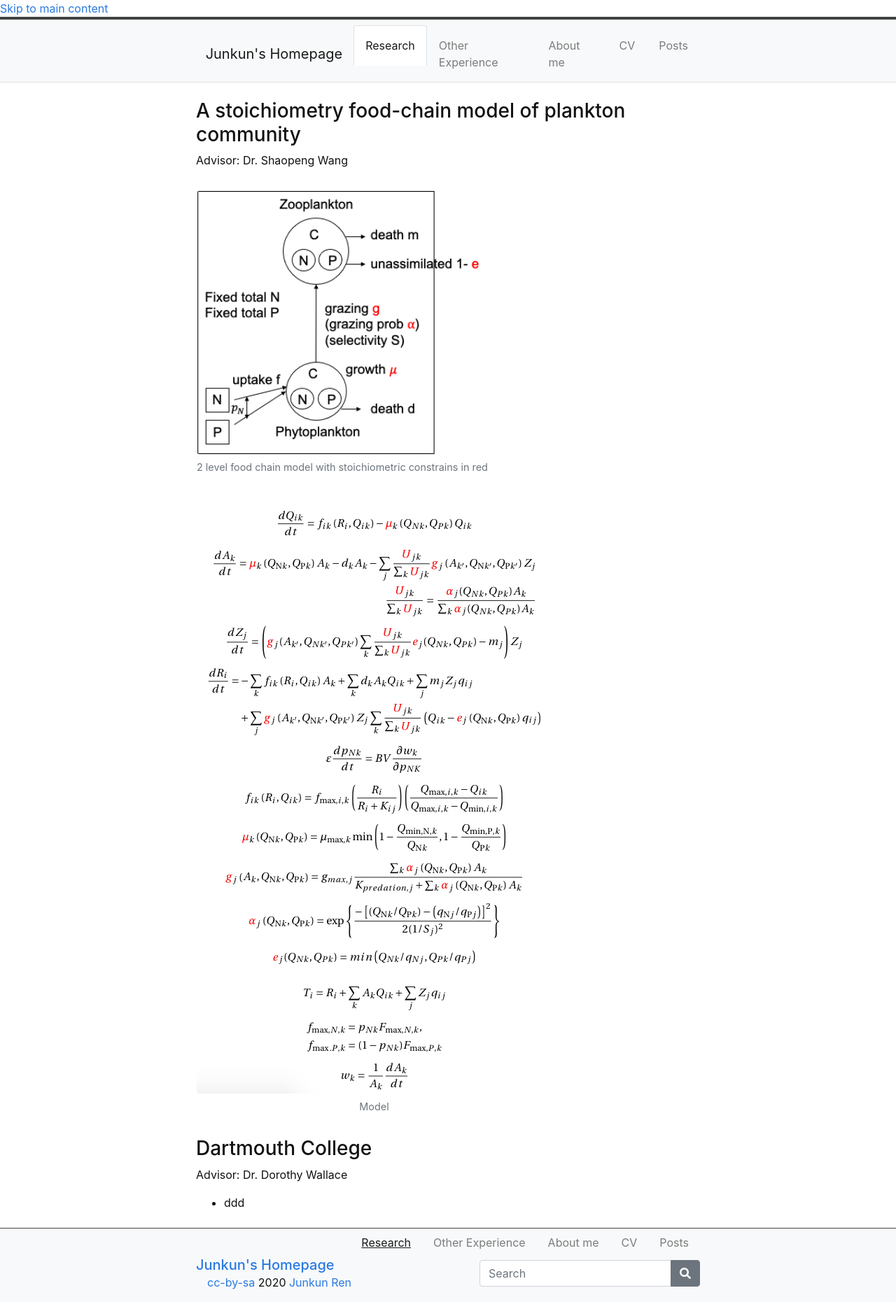
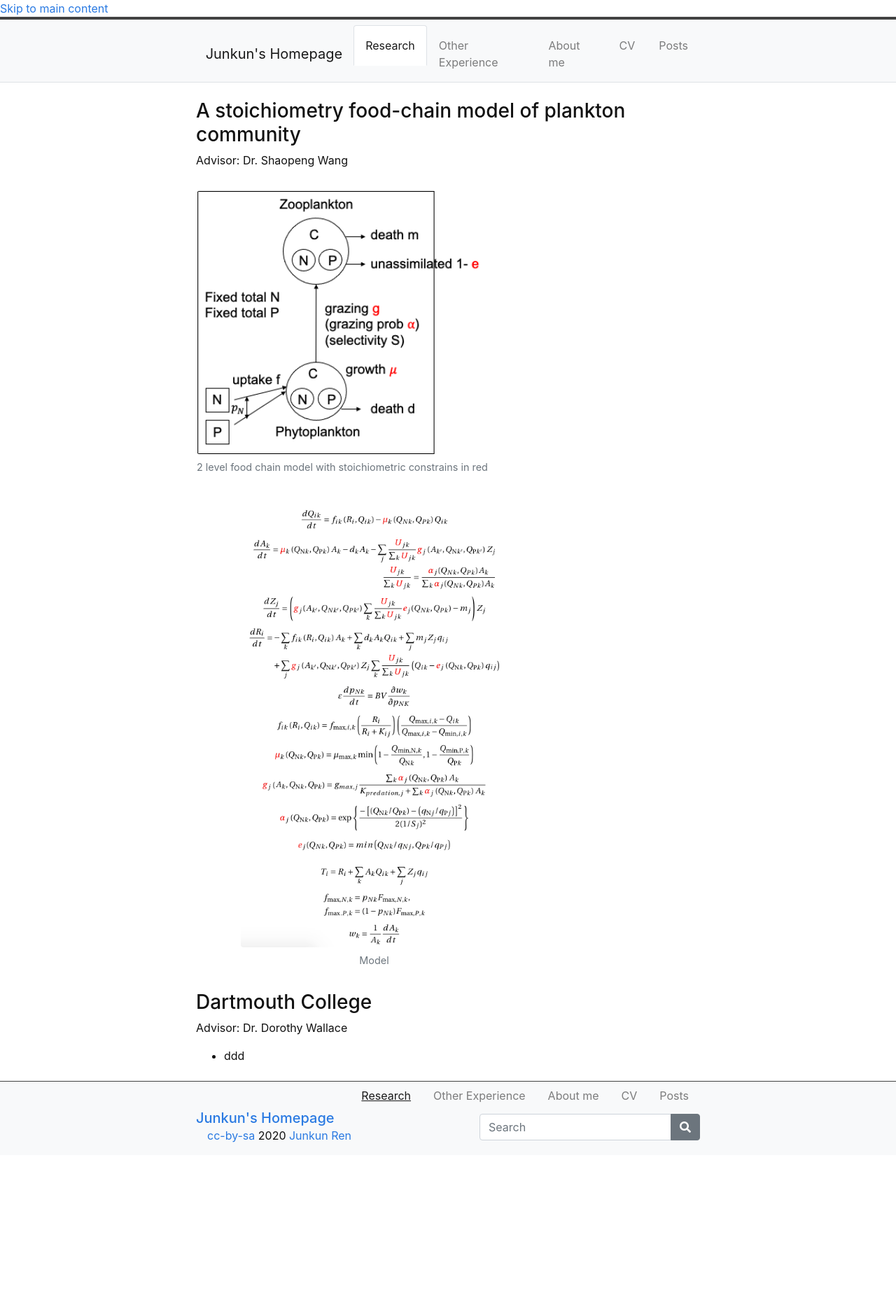
Before and after one commit to junkun-ren/PersonalWebsite, a Jekyll site: the page built from content/0-research.md, in a window 1280 px wide. Shown: the whole page at 70% size. Built offline with Jekyll 4.4.1, drawn with Linux system fonts in a browser that asks for light colours; after the commit the page ends 1651 px from its top, so only the background shows below that.

Commit message:
Update 0-research.md

```diff
--- a/content/0-research.md
+++ b/content/0-research.md
@@ -15,7 +15,7 @@ Advisor: Dr. Shaopeng Wang
     {% include figure.html img="plankton model illustration.png" alt="intro image here" caption="2 level food chain model with stoichiometric constrains in red" width="100%" %}
   </div>
   <div class="column">
-    {% include figure.html img="equations both.png" alt="intro image here" caption="Model" width="100%" %}
+    {% include figure.html img="equations both.png" alt="intro image here" caption="Model" width="75%" %}
   </div>
 </div>
 
```
